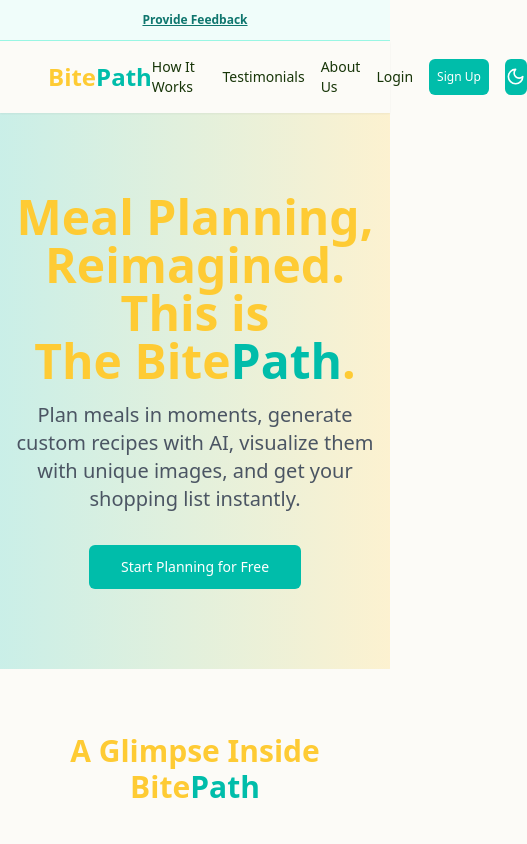
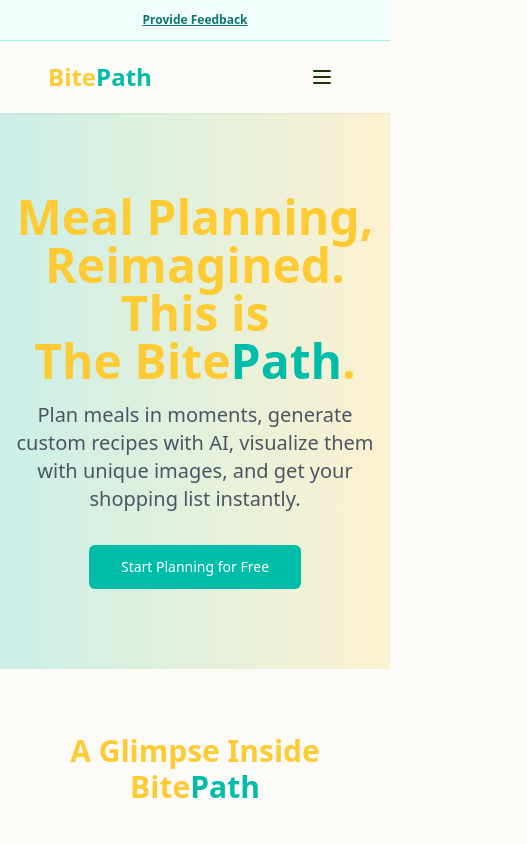
Before and after one commit to Patentas6/BitePath, a React (Vite) app: page / in a window 390 px wide. Shown: the top 844 px of the page, 527 px wide, since content can reach past the window. Built offline with nearby package versions, Linux system fonts and the light colour scheme.

Commit message:
[dyad] Implemented mobile hamburger menu for landing page - wrote 1 file(s)

```diff
--- a/src/pages/Index.tsx
+++ b/src/pages/Index.tsx
@@ -2,11 +2,12 @@ import { useState } from "react";
 import { Button } from "@/components/ui/button";
 import { Link } from "react-router-dom";
 import { ThemeToggleButton } from "@/components/ThemeToggleButton";
-import { LayoutDashboard, CalendarDays, BrainCircuit, ShoppingCart, ImagePlus, Info, Sparkles } from "lucide-react";
+import { LayoutDashboard, CalendarDays, BrainCircuit, ShoppingCart, ImagePlus, Info, Sparkles, Menu } from "lucide-react"; // <-- ADDED: Menu icon
 import { Dialog, DialogContent } from "@/components/ui/dialog";
 import { Card, CardHeader, CardTitle, CardDescription, CardContent, CardFooter } from "@/components/ui/card";
 import { useIsMobile } from "@/hooks/use-mobile";
 import { supabase } from "@/lib/supabase";
+import { Sheet, SheetTrigger, SheetContent, SheetClose } from "@/components/ui/sheet"; // <-- ADDED: Sheet components
 
 const Index = () => {
   const [viewingImageUrl, setViewingImageUrl] = useState<string | null>(null);
@@ -91,11 +92,49 @@ const Index = () => {
               to="/"
               className="text-2xl font-bold group"
             >
-              <span className="text-accent dark:text-foreground transition-opacity duration-150 ease-in-out group-hover:opacity-80">Bite</span>
-              <span className="text-primary dark:text-primary transition-opacity duration-150 ease-in-out group-hover:opacity-80">Path</span>
+              <BitePathStyled />
             </Link>
           </div>
-          <nav className="flex items-center space-x-4">
+          <nav className="flex items-center space-x-2 md:space-x-4">
+            {isMobile ? (
+              <Sheet>
+                <SheetTrigger asChild>
+                  <Button variant="outline" size="icon">
+                    <Menu className="h-6 w-6" />
+                    <span className="sr-only">Open navigation menu</span>
+                  </Button>
+                </SheetTrigger>
+                <SheetContent side="right" className="w-[280px] sm:w-[320px]">
+                  <div className="flex flex-col space-y-4 p-6">
+                    <SheetClose asChild>
+                      <a href="#features-glimpse" className="text-lg hover:underline">How It Works</a>
+                    </SheetClose>
+                    <SheetClose asChild>
+                      <a href="#testimonials" className="text-lg hover:underline">Testimonials</a>
+                    </SheetClose>
+                    <SheetClose asChild>
+                      <a href="#about-us" className="text-lg hover:underline">About Us</a>
+                    </SheetClose>
+                    <SheetClose asChild>
+                      <Link to="/auth" className="text-lg hover:underline">Login</Link>
+                    </SheetClose>
+                    <SheetClose asChild>
+                       <Button
+                          variant="default"
+                          className="w-full"
+                          asChild
+                        >
+                          <Link to="/auth?mode=signup">Sign Up</Link>
+                        </Button>
+                    </SheetClose>
+                    <div className="pt-4 border-t border-border">
+                      <ThemeToggleButton />
+                    </div>
+                  </div>
+                </SheetContent>
+              </Sheet>
+            ) : (
+              <>
                 <a href="#features-glimpse" className="hover:underline text-sm md:text-base">How It Works</a>
                 <a href="#testimonials" className="hover:underline text-sm md:text-base">Testimonials</a>
                 <a href="#about-us" className="hover:underline text-sm md:text-base">About Us</a>
@@ -109,6 +148,8 @@ const Index = () => {
                   <Link to="/auth?mode=signup"><span>Sign Up</span></Link>
                 </Button>
                 <ThemeToggleButton />
+              </>
+            )}
           </nav>
         </div>
       </header>
```
Lines whose indentation alone changed are shown as unchanged.
